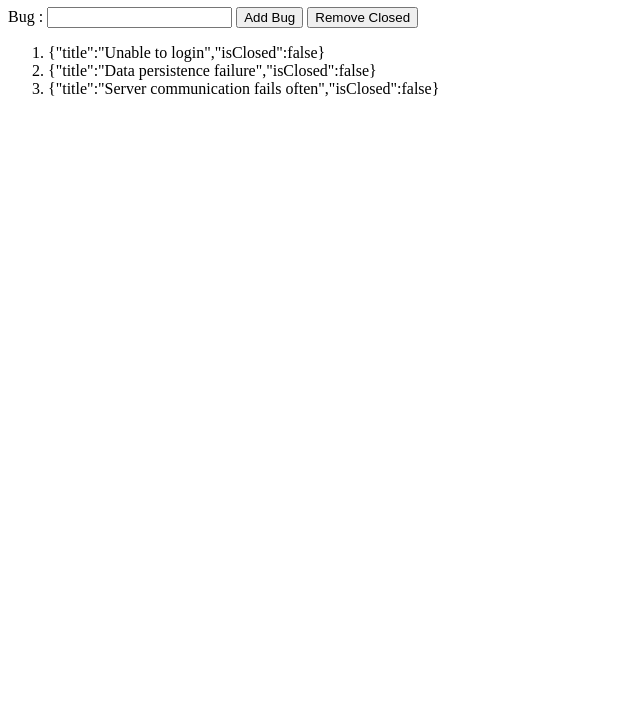
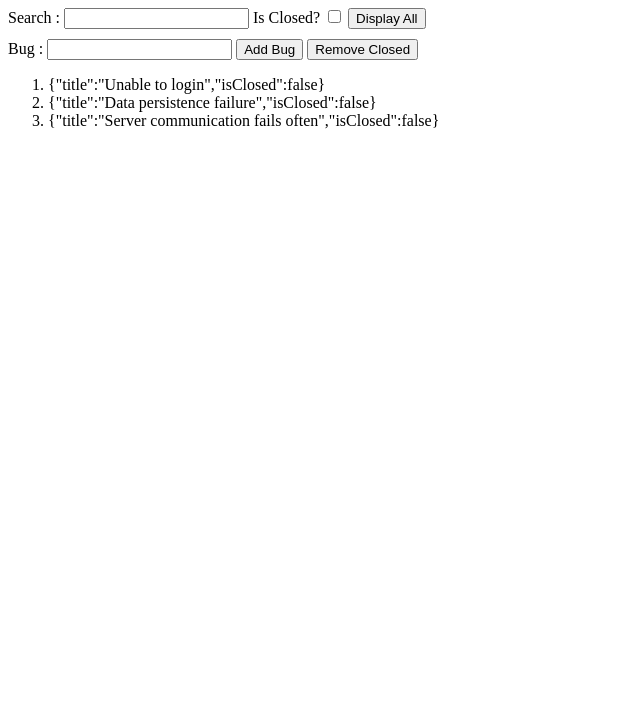
Before and after one commit to tkmagesh/Cisco-Angular-May-2015, a plain HTML site: page Day-02/01-BugTracker/index.html in a window 1280 px wide. Shown: the part 73-800 px from the top of the page, without its empty margins (0-640 px from the left). Drawn offline with Linux system fonts and the light colour scheme.

Commit message:
Use Case - 5

```diff
--- a/Day-02/01-BugTracker/index.html
+++ b/Day-02/01-BugTracker/index.html
@@ -10,6 +10,7 @@
      2. Add a new bug - done
      3. Toggle the 'closed' status of a bug
      4. Remove closed bugs
+
      5. Search for bugs
      6. Sort the bugs
      7. Display stats (closed # - Total #)
@@ -23,6 +24,9 @@
      15. Deployment
      -->
      <style>
+         div {
+             margin-bottom: 10px;
+         }
          .closed {
              color : red;
              font-style: italic;
@@ -51,8 +55,13 @@
                 for(var i=$scope.bugs.length-1; i>=0; i--)
                     if ($scope.bugs[i].isClosed)
                         $scope.bugs.splice(i,1);
-            }
+            };
 
+            /*$scope.searchBug = {
+                title : '',
+                isClosed : undefined
+            };
+*/
          });
     </script>
 </head>
@@ -60,7 +69,13 @@
     <h1>Bug Tracker</h1>
     <div class="content" ng-controller="bugsController">
         <div class="stats"></div>
-        <div class="search"></div>
+        <div class="search">
+            <label for="">Search :</label>
+            <input type="text" ng-model="searchBug.title">
+            <label for="">Is Closed?</label>
+            <input type="checkbox" ng-model="searchBug.isClosed">
+            <input type="button" value="Display All" ng-click="searchBug.isClosed = undefined" >
+        </div>
         <div class="sort"></div>
         <div class="bugsList">
             <label for="">Bug :</label>
@@ -68,7 +83,11 @@
             <input type="button" value="Add Bug" ng-click="addBug()">
             <input type="button" value="Remove Closed" ng-click="removeClosed()">
             <ol>
-                <li ng-repeat="bug in bugs" ng-click="toggle(bug)" ng-class="{closed : bug.isClosed}">{{bug}}</li>
+                <li
+                    ng-repeat="bug in bugs | filter:searchBug"
+                    ng-click="toggle(bug)"
+                    ng-class="{closed : bug.isClosed}"
+                >{{bug}}</li>
             </ol>
         </div>
     </div>
```
